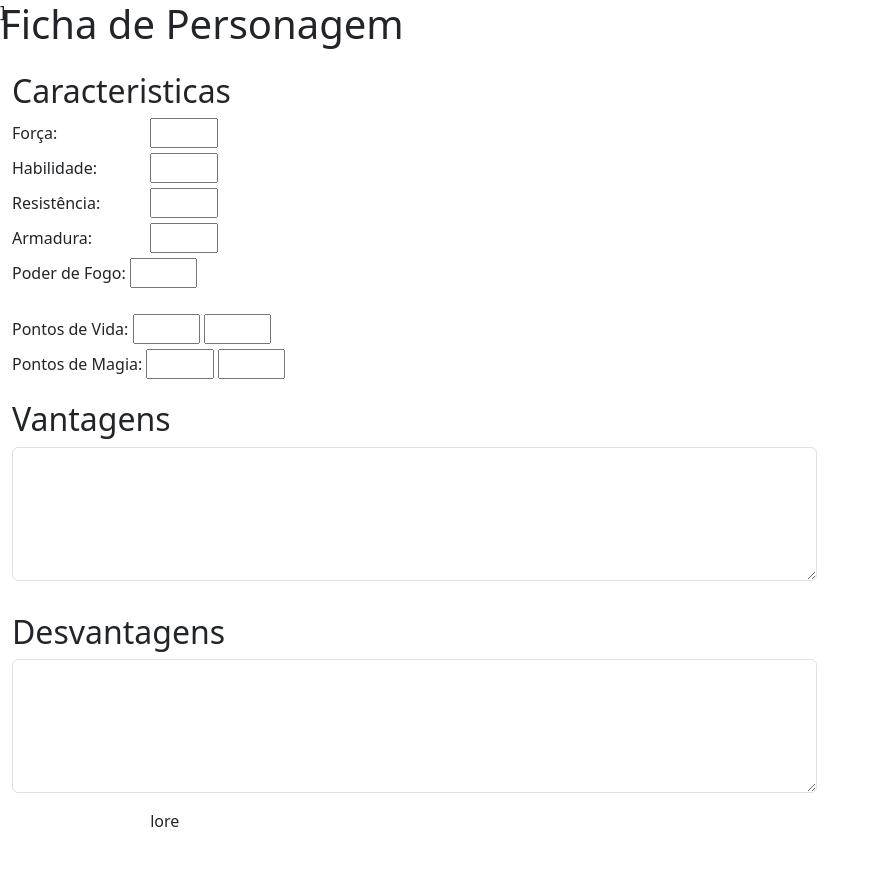
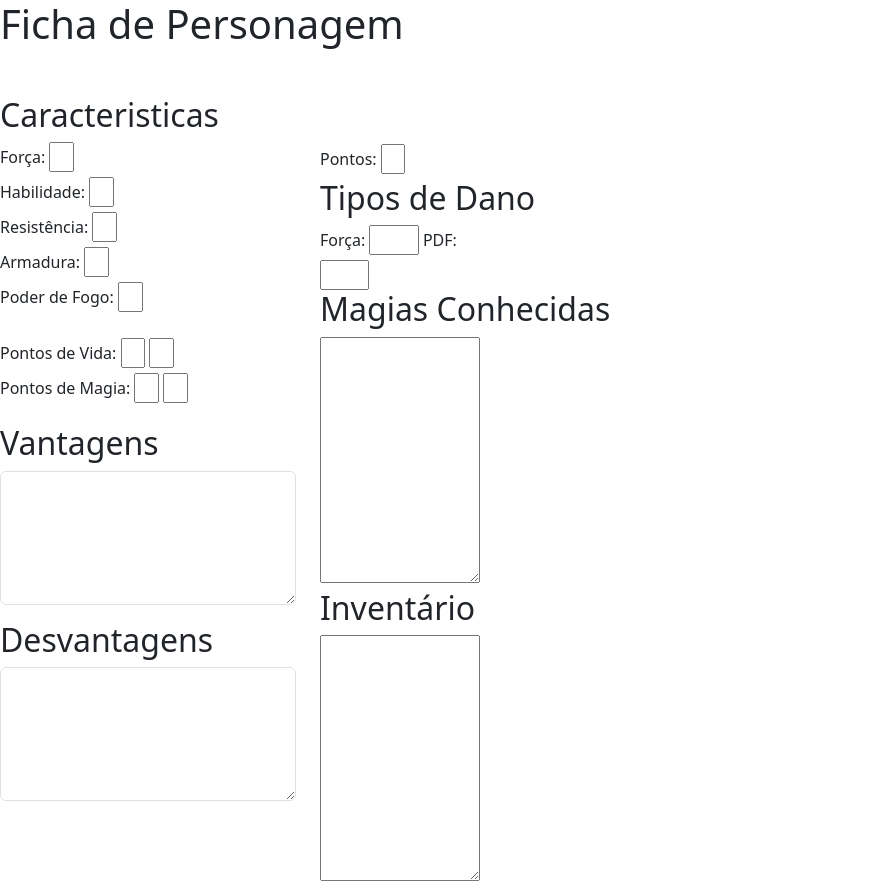
Before and after one commit to HenriqueUnity/FichaPersonagem3dt, a plain HTML site: page index.html in a window 1280 px wide. Shown: the top 890 px of the page, without its empty margins (0-880 px from the left). Before the commit the page ends 865 px from the top, so only its background shows below. Drawn offline with nearby package versions, Linux system fonts and the light colour scheme.

Commit message:
segunda coluna feita

```diff
--- a/index.html
+++ b/index.html
@@ -1,67 +1,118 @@
 <!DOCTYPE html>
 <html lang="pt-br">
   <head>
-    <meta charset="UTF-8">
-    <meta name="viewport" content="width=device-width, initial-scale=1.0">
+    <meta charset="UTF-8" />
+    <meta name="viewport" content="width=device-width, initial-scale=1.0" />
     <title>Ficha de personagem</title>
-    <link rel="stylesheet" href="style.css">
-    <link href="https://cdn.jsdelivr.net/npm/bootstrap@5.3.0/dist/css/bootstrap.min.css" rel="stylesheet" integrity="sha384-9ndCyUaIbzAi2FUVXJi0CjmCapSmO7SnpJef0486qhLnuZ2cdeRhO02iuK6FUUVM" crossorigin="anonymous">
+    <link rel="stylesheet" href="style.css" />
+    <link
+      href="https://cdn.jsdelivr.net/npm/bootstrap@5.3.0/dist/css/bootstrap.min.css"
+      rel="stylesheet"
+      integrity="sha384-9ndCyUaIbzAi2FUVXJi0CjmCapSmO7SnpJef0486qhLnuZ2cdeRhO02iuK6FUUVM"
+      crossorigin="anonymous"
+    />
   </head>
   <body>
-    <h1 class="fixed-top">Ficha de Personagem</h1>]
-    <div class="row container col-8 mb-3 mt-5">
+    <h1>Ficha de Personagem</h1>
+
+    <div class="row col-6 mb-3 mt-5">
+      <!--primeira coluna-->
+      <div class="col">
         <h2>Caracteristicas</h2>
+
         <div>
-             <label for="forca" class="col-sm-2 form-label">Força:</label>
-             <input type="number" class="col-sm-1 col-form-control" id="forca">
+          <label for="forca" class="form-label">Força:</label>
+          <input type="number" class="col-sm-1 col-form-control" id="forca" />
         </div>
         <div>
-             <label for="habilidade" class="col-sm-2 form-label">Habilidade:</label>
-             <input type="number" class="col-sm-1 col-form-control" id="habilidade">
+          <label for="habilidade" class="form-label">Habilidade:</label>
+          <input
+            type="number"
+            class="col-sm-1 col-form-control"
+            id="habilidade"
+          />
         </div>
         <div>
-            <label for="resistencia" class="col-sm-2 form-label">Resistência:</label>
-            <input type="number" class="col-sm-1 col-form-control" id="resistencia">
+          <label for="resistencia" class="form-label">Resistência:</label>
+          <input
+            type="number"
+            class="col-sm-1 col-form-control"
+            id="resistencia"
+          />
         </div>
         <div>
-            <label for="armadura" class="col-sm-2 form-label">Armadura:</label>
-            <input type="number" class="col-sm-1 col-form-control" id="armadura">
+          <label for="armadura" class="form-label">Armadura:</label>
+          <input
+            type="number"
+            class="col-sm-1 col-form-control"
+            id="armadura"
+          />
         </div>
         <div>
           <label for="pdf" class="form-label">Poder de Fogo:</label>
-        <input type="number" class="col-sm-1 col-form-control" id="pdf">
+          <input type="number" class="col-sm-1 col-form-control" id="pdf" />
         </div>
         <div>
           <label for="pvs" class="form-label mt-4">Pontos de Vida:</label>
-        <input type="number" class="col-sm-1 col-form-control" id="pvs">
-        <input type="number" class="col-sm-1 col-form-control" id="pvsmax">
+          <input type="number" class="col-sm-1 col-form-control" id="pvs" />
+          <input type="number" class="col-sm-1 col-form-control" id="pvsmax" />
         </div>
         <div>
           <label for="pms" class="form-label">Pontos de Magia:</label>
-        <input type="number" class="col-sm-1 col-form-control" id="pms">
-        <input type="number" class="col-sm-1 col-form-control" id="pmsmax">
-
-
+          <input type="number" class="col-sm-1 col-form-control" id="pms" />
+          <input type="number" class="col-sm-1 col-form-control" id="pmsmax" />
         </div>
         <h2 class="mt-3">Vantagens</h2>
         <div class="mb-3">
           <textarea class="form-control" id="vantagens" rows="5"></textarea>
         </div>
-
         <h2 class="mt-3">Desvantagens</h2>
         <div class="mb-3">
           <textarea class="form-control" id="desvantagens" rows="5"></textarea>
         </div>
+      </div>
 
-        <div class="col order-1 container col-8">
-            <p>lore</p>
+      <!--primeira coluna-->
+      <div class="col col-6 mb-3 mt-5">
+        <div class="col-order-1 col-6">
+          <label for="pontostotal" class="form-label">Pontos:</label>
+          <input
+            type="number"
+            class="col-sm-2 col-form-control"
+            id="pontostotal"
+          />
+        </div>
+        <h2>Tipos de Dano</h2>
+        <div class="col-order-1 col-6">
+          <label for="tipodano1" class="form-label">Força:</label>
+          <input type="text" class="col-sm-4 col-form-control" id="tipodano1" />
 
+          <label for="tipodano2" class="form-label">PDF:</label>
+          <input type="text" class="col-sm-4 col-form-control" id="tipodano2" />
+        </div>
+
+        <h2>Magias Conhecidas</h2>
+        <div class="col-order-1 col-6">
+          <textarea name="magias" id="magias" cols="15" rows="10"></textarea>
+        </div>
+        <h2>Inventário</h2>
+        <div class="col-order-1 col-6">
+          <textarea name="inv" id="inv" cols="15" rows="10"></textarea>
+        </div>
+      </div>
+    </div>
+    <!-- fim segunda coluna-->
+    <div>
+      <h2>História</h2>
+      <div>
+        <textarea name="historia" id="historia" cols="30" rows="10"></textarea>
       </div>
     </div>
 
-
-
-
-    <script src="https://cdn.jsdelivr.net/npm/bootstrap@5.3.0/dist/js/bootstrap.bundle.min.js" integrity="sha384-geWF76RCwLtnZ8qwWowPQNguL3RmwHVBC9FhGdlKrxdiJJigb/j/68SIy3Te4Bkz" crossorigin="anonymous"></script>
+    <script
+      src="https://cdn.jsdelivr.net/npm/bootstrap@5.3.0/dist/js/bootstrap.bundle.min.js"
+      integrity="sha384-geWF76RCwLtnZ8qwWowPQNguL3RmwHVBC9FhGdlKrxdiJJigb/j/68SIy3Te4Bkz"
+      crossorigin="anonymous"
+    ></script>
   </body>
 </html>
--- a/style.css
+++ b/style.css
@@ -0,0 +1,3 @@
+*{
+    margin: 0;
+}
```
Also changed, not shown: 1 other file. Lines whose indentation alone changed are shown as unchanged.
